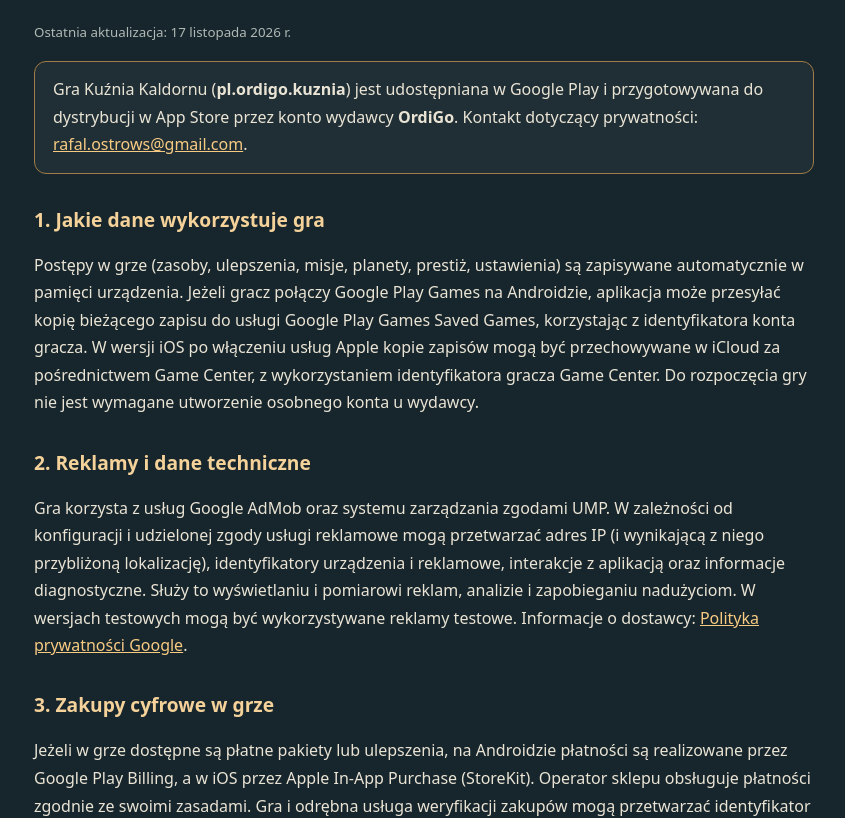
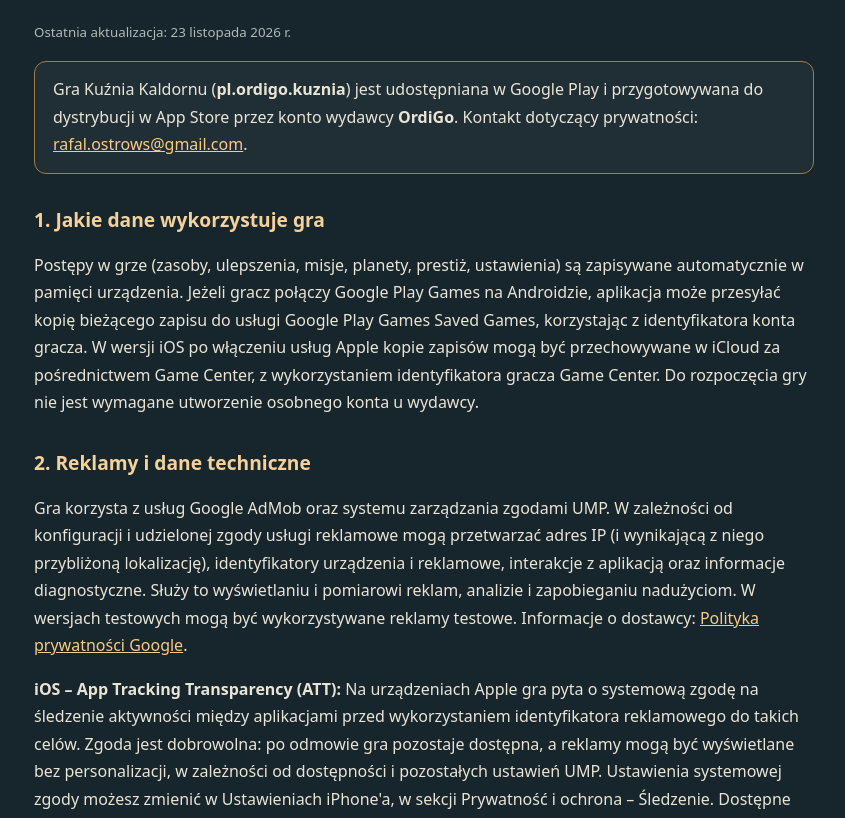
Before and after one commit to PizzaRica/kaldorn-privacy, a plain HTML site: page index.html in a window 1280 px wide. Shown: the part 151-969 px from the top of the page, without its empty margins (216-1061 px from the left). Drawn offline with Linux system fonts and the light colour scheme.

Commit message:
Clarify Kuźnia Kaldornu iOS App Tracking Transparency consent and non-personalized ads

```diff
--- a/index.html
+++ b/index.html
@@ -2,12 +2,13 @@
 <html lang="pl"><head><meta charset="utf-8"><meta name="viewport" content="width=device-width,initial-scale=1"><meta name="robots" content="index,follow"><title>Polityka prywatności — Kuźnia Kaldornu</title>
 <style>:root{color-scheme:dark}body{margin:0;background:#17252c;color:#eae4d5;font:16px/1.72 system-ui,-apple-system,sans-serif}main{max-width:780px;margin:40px auto;padding:20px 24px 72px}h1{font-size:2rem;line-height:1.2;color:#f8cb83}h2{color:#f4d29a;font-size:1.2rem;margin:1.8rem 0 .45rem}a{color:#f8cb83}small{color:#b0b9b5}nav{display:flex;gap:20px;flex-wrap:wrap}.box{border:1px solid #a27c44;border-radius:12px;padding:14px 18px;background:#202f36}li{margin:.28rem 0}</style></head><body><main>
 <nav><a href="./">Polityka prywatności</a><a href="delete/">Usuwanie danych</a></nav>
-<h1>Polityka prywatności — Kuźnia Kaldornu</h1><small>Ostatnia aktualizacja: 17 listopada 2026 r.</small>
+<h1>Polityka prywatności — Kuźnia Kaldornu</h1><small>Ostatnia aktualizacja: 23 listopada 2026 r.</small>
 <p class="box">Gra Kuźnia Kaldornu (<strong>pl.ordigo.kuznia</strong>) jest udostępniana w Google Play i przygotowywana do dystrybucji w App Store przez konto wydawcy <strong>OrdiGo</strong>. Kontakt dotyczący prywatności: <a href="mailto:rafal.ostrows@gmail.com">rafal.ostrows@gmail.com</a>.</p>
 <h2>1. Jakie dane wykorzystuje gra</h2>
 <p>Postępy w grze (zasoby, ulepszenia, misje, planety, prestiż, ustawienia) są zapisywane automatycznie w pamięci urządzenia. Jeżeli gracz połączy Google Play Games na Androidzie, aplikacja może przesyłać kopię bieżącego zapisu do usługi Google Play Games Saved Games, korzystając z identyfikatora konta gracza. W wersji iOS po włączeniu usług Apple kopie zapisów mogą być przechowywane w iCloud za pośrednictwem Game Center, z wykorzystaniem identyfikatora gracza Game Center. Do rozpoczęcia gry nie jest wymagane utworzenie osobnego konta u wydawcy.</p>
 <h2>2. Reklamy i dane techniczne</h2>
 <p>Gra korzysta z usług Google AdMob oraz systemu zarządzania zgodami UMP. W zależności od konfiguracji i udzielonej zgody usługi reklamowe mogą przetwarzać adres IP (i wynikającą z niego przybliżoną lokalizację), identyfikatory urządzenia i reklamowe, interakcje z aplikacją oraz informacje diagnostyczne. Służy to wyświetlaniu i pomiarowi reklam, analizie i zapobieganiu nadużyciom. W wersjach testowych mogą być wykorzystywane reklamy testowe. Informacje o dostawcy: <a href="https://policies.google.com/privacy">Polityka prywatności Google</a>.</p>
+<p><strong>iOS – App Tracking Transparency (ATT):</strong> Na urządzeniach Apple gra pyta o systemową zgodę na śledzenie aktywności między aplikacjami przed wykorzystaniem identyfikatora reklamowego do takich celów. Zgoda jest dobrowolna: po odmowie gra pozostaje dostępna, a reklamy mogą być wyświetlane bez personalizacji, w zależności od dostępności i pozostałych ustawień UMP. Ustawienia systemowej zgody możesz zmienić w Ustawieniach iPhone'a, w sekcji Prywatność i ochrona – Śledzenie. Dostępne wybory dotyczące Google UMP można ponownie otworzyć w ustawieniach gry.</p>
 <h2>3. Zakupy cyfrowe w grze</h2>
 <p>Jeżeli w grze dostępne są płatne pakiety lub ulepszenia, na Androidzie płatności są realizowane przez Google Play Billing, a w iOS przez Apple In-App Purchase (StoreKit). Operator sklepu obsługuje płatności zgodnie ze swoimi zasadami. Gra i odrębna usługa weryfikacji zakupów mogą przetwarzać identyfikator produktu, identyfikator transakcji, podpisany dowód zakupu lub token, status oraz identyfikator konta gracza w celu zweryfikowania zakupu, przyznania i przywrócenia uprawnień, wykrywania nadużyć oraz obsługi zwrotów. Wydawca nie otrzymuje pełnych numerów kart płatniczych. Szczegóły płatności i historii zamówień są dostępne w odpowiednim sklepie Google Play lub Apple App Store.</p>
 <h2>4. Google Play Games, Game Center i iCloud</h2>
```
